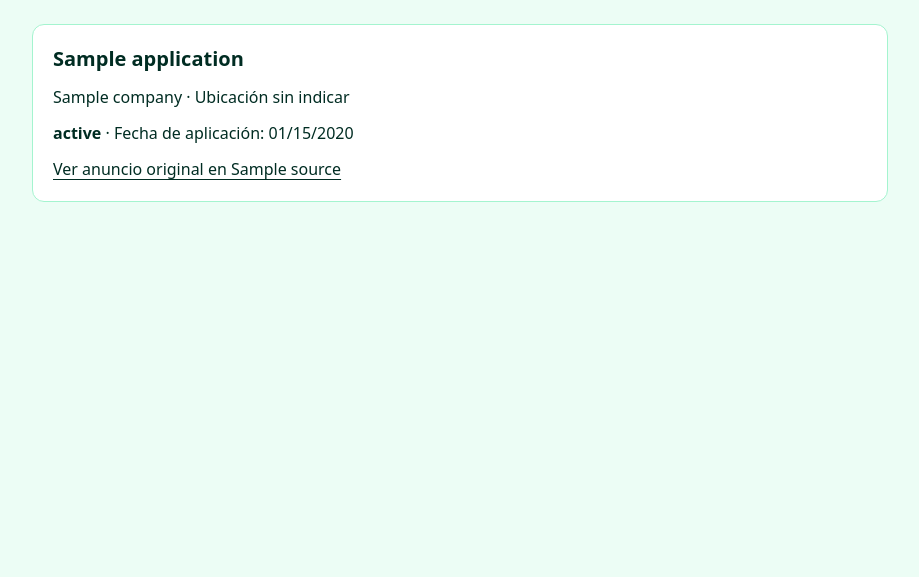
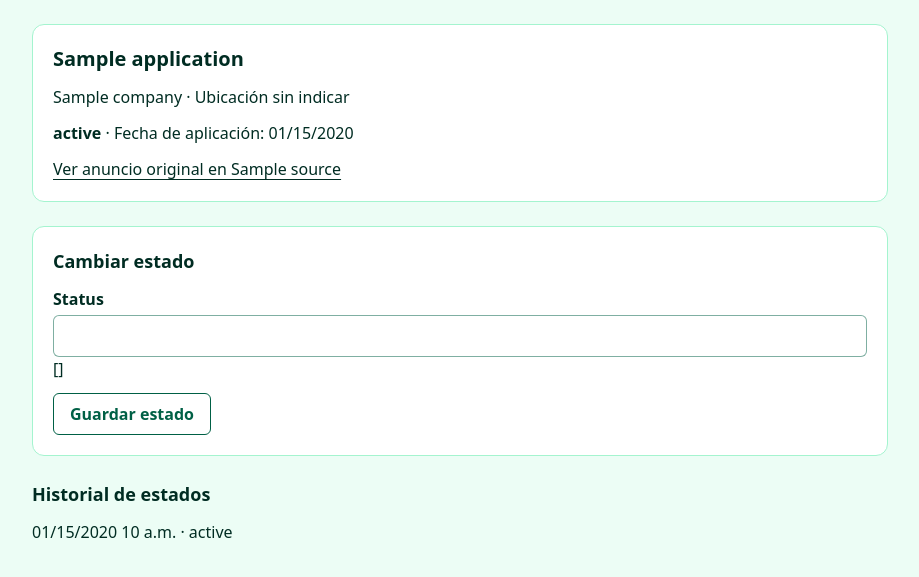
Before and after one commit to yoerguille/JobPilot, a Django app: template offers/templates/offers/application_detail.html in a window 1280 px wide. Shown: the part 64-641 px from the top of the page, without its empty margins (180-1099 px from the left). Run offline with Django 5.2, Linux system fonts and the light colour scheme; the template is opened without the code that fills it: most values are stand-ins (such as "Sample title", 1, 10 or a date in 2020); form fields are guessed from the names that the template uses; style sheets or scripts are compiled from the project's sources.

Commit message:
Track application status changes

```diff
--- a/offers/templates/offers/application_detail.html
+++ b/offers/templates/offers/application_detail.html
@@ -22,6 +22,28 @@
         {% endfor %}
       </ul>
     </article>
+    <section class="mt-6 space-y-3 rounded-xl border border-emerald-200 bg-white p-5" aria-labelledby="status-heading">
+      <h2 id="status-heading" class="text-lg font-semibold">Cambiar estado</h2>
+      <form method="post" class="criteria-form space-y-3">
+        {% csrf_token %}
+        <div>
+          {{ status_form.status.label_tag }}
+          {{ status_form.status }}
+          {{ status_form.status.errors }}
+        </div>
+        <button type="submit" class="cursor-pointer rounded-md border border-emerald-800 px-4 py-2 font-semibold text-emerald-800 hover:bg-emerald-50">Guardar estado</button>
+      </form>
+    </section>
+    <section class="mt-6 space-y-3" aria-labelledby="history-heading">
+      <h2 id="history-heading" class="text-lg font-semibold">Historial de estados</h2>
+      <ol class="space-y-1">
+        {% for event in application.status_history.all %}
+          <li><time datetime="{{ event.occurred_at|date:'c' }}">{{ event.occurred_at|date:"SHORT_DATETIME_FORMAT" }}</time> · {{ event.get_status_display }}</li>
+        {% empty %}
+          <li>Todavía no hay cambios registrados.</li>
+        {% endfor %}
+      </ol>
+    </section>
   </main>
 </body>
 </html>
```
Also changed, not shown: offers/applications.py (+9 -1 lines), offers/forms.py (+12 -1 lines), offers/tests.py (+23 -0 lines), offers/views.py (+11 -3 lines), CHANGELOG.md, README.md.
